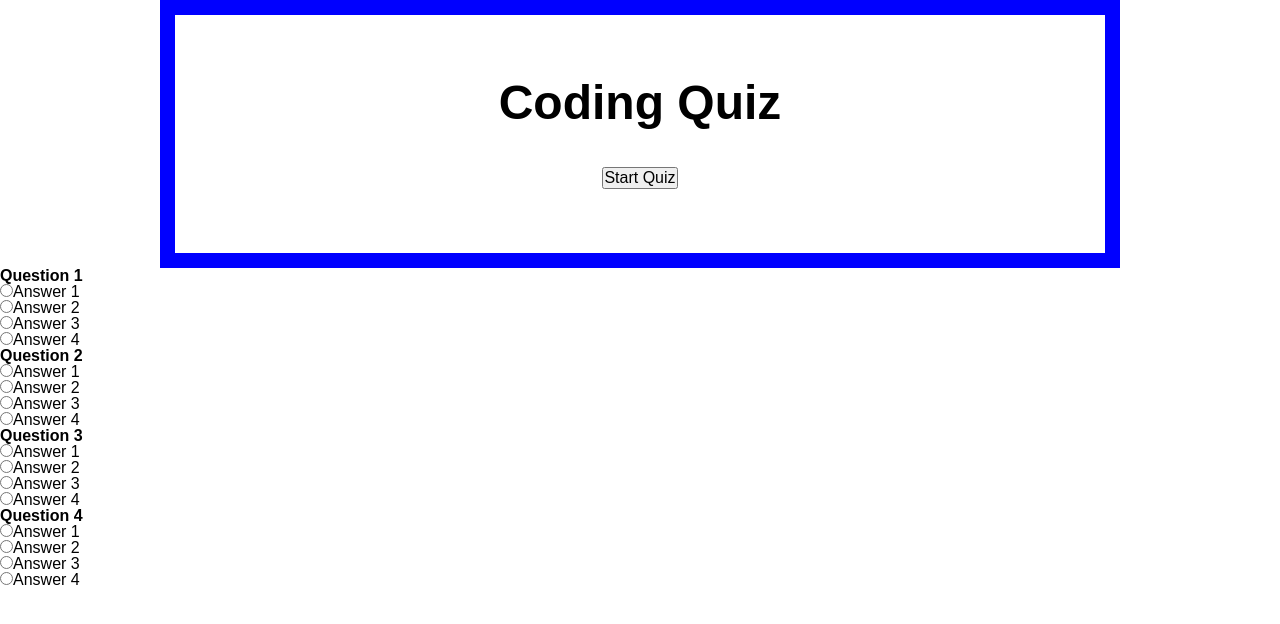
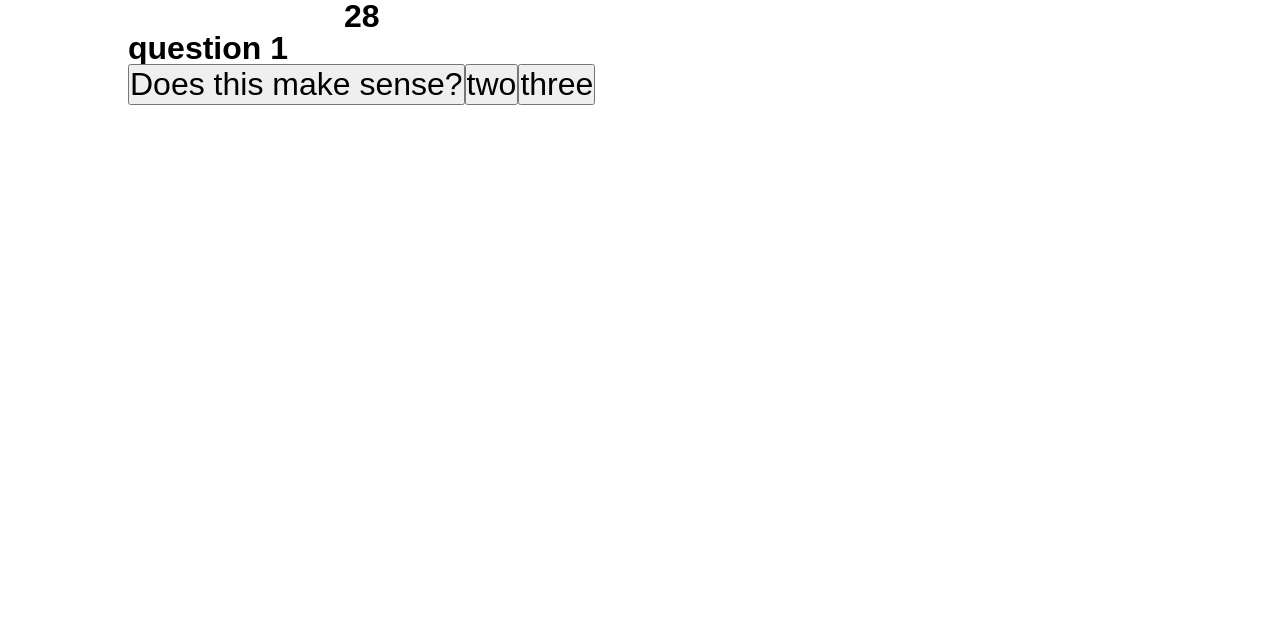
Before and after one commit to sadapannord/Coding-Quiz-04-Challenge, a plain HTML site: page index.html in a window 1280 px wide. Both pictures are taken after a click on the button "Start Quiz". Drawn offline with Linux system fonts and the light colour scheme.

Commit message:
editing JS for correct functions, CSS for view

```diff
--- a/index.html
+++ b/index.html
@@ -9,7 +9,7 @@
   <link rel="stylesheet" href="style.css" />
 </head>
 <body>
-    <header>
+    <header id="header">
       <h1>Coding Quiz</h1>
       <span class="start-button"><button>Start Quiz</button></span>
       <nav>
@@ -19,40 +19,14 @@
     <main>
       <section>
         <article>
-          <div><h2 class="questions" id="Q1">Question 1</h2>
-            <ul>
-                <li class="answersQ1" id="Q1A1"><input type="radio" name="Q1As">Answer 1</li>
+          <h2 id="timer"></h2>
+          <div><h2 class="questions" id="questionText">Question 1</h2>
+            <div id="answers">
+                <!-- <li class="answersQ1" id="Q1A1"><input type="radio" name="Q1As">Answer 1</li>
                 <li class="answersQ1" id="Q1A2"><input type="radio" name="Q1As">Answer 2</li>
                 <li class="answersQ1" id="Q1A3"><input type="radio" name="Q1As">Answer 3</li>
-                <li class="answersQ1" id="Q1A4"><input type="radio" name="Q1As">Answer 4</li>
-            </ul>
-           </div>
-           <div><h2 class="questions" id="Q2">Question 2</h2>
-            <ul>
-                <li class="answersQ2" id="Q2A1"><input type="radio" name="Q2As">Answer 1</li>
-                <li class="answersQ2" id="Q2A3"><input type="radio" name="Q2As">Answer 2</li>
-                <li class="answersQ2" id="Q2A3"><input type="radio" name="Q2As">Answer 3</li>
-                <li class="answersQ2" id="Q2A4"><input type="radio" name="Q2As">Answer 4</li>
-
-            </ul>
-           </div>
-           <div><h2 class="questions" id="Q3">Question 3</h2>
-            <ul>
-                <li class="answersQ3" id="Q3A1"><input type="radio"name="Q3As">Answer 1</li>
-                <li class="answersQ3"id="Q3A3"><input type="radio"name="Q3As">Answer 2</li>
-                <li class="answersQ3"id="Q3A3"><input type="radio"name="Q3As">Answer 3</li>
-                <li class="answersQ3"id="Q3A4"><input type="radio"name="Q3As">Answer 4</li>
-
-            </ul>
-           </div>
-           <div><h2 class="questions" id="Q4">Question 4</h2>
-            <ul>
-                <li class="answersQ4" id="Q4A1"><input type="radio"name="Q4As">Answer 1</li>
-                <li class="answersQ4"id="Q4A3"><input type="radio"name="Q4As">Answer 2</li>
-                <li class="answersQ4"id="Q4A3"><input type="radio"name="Q4As">Answer 3</li>
-                <li class="answersQ4"id="Q4A4"><input type="radio"name="Q4As">Answer 4</li>
-
-            </ul>
+                <li class="answersQ1" id="Q1A4"><input type="radio" name="Q1As">Answer 4</li>       -->
+                </div>
            </div>
           <div>
 
--- a/script.js
+++ b/script.js
@@ -1,37 +1,85 @@
 var questions = document.querySelectorAll(".questions")
-var answersQ1 = document.querySelectorAll(".answersQ1")
-var answersQ2 = document.querySelectorAll(".answersQ2")
-var answersQ3 = document.querySelectorAll(".answersQ3")
-var answersQ4 = document.querySelectorAll(".answersQ4")
+var questionText = document.querySelector("#questionText")
+var answersElement = document.querySelector("#answers")
+document.getElementById("questionText").style.display="none";
 console.log(questions)
-console.log(answersQ1)
-console.log(answersQ2)
-console.log(answersQ3)
-console.log(answersQ4)
-
 var timer;
 var timerCount;
-var rightAnswers;
-var wrongAnswers;
+var selectedAnswer;
+var rightAnswers = 0;
+var wrongAnswers = 0;
 var startButton= document.querySelector (".start-button")
+var q1correct;
+var questionIndex =0;
+var userAnswer;
+var timerElement=document.querySelector("#timer");
+var possibleQuestions = [
+    {
+        question:"question 1",
+        answerOne:"Does this make sense?",
+        answerTwo: "two",
+        answerThree: "three",
+        correctAnswer:"yep"
+    },
+    {
+        question:"question 2",
+        answerOne:"one",
+        answerTwo: "two",
+        answerThree: "three",
+        correctAnswer: "yep"
+    },
+    {
+        question:"question 3",
+        answerOne:"one",
+        answerTwo: "two",
+        answerThree: "three",
+        correctAnswer: "yep"
+    },
+    {
+        question:"question 4",
+        answerOne:"one",
+        answerTwo: "two",
+        answerThree: "three",
+        correctAnswer: "yep"
+    }
+]
+startButton.addEventListener("click",startQuiz)
 
-
-
-function init() {
-    correctAnswers();
-    incorrectAnswers();
-  }
-
-  // The startQuiz function is called when the start button is clicked
-  function startQuiz() {
-    rightAnswers = false;
+function startQuiz() {
     timerCount = 30;
     // Prevents start button from being clicked when round is in progress
     startButton.disabled = true;
-    startTimer()
-    console.log(timerCount)
+    startTimer();
+    getQuestions();
+    console.log(timerCount);
+    document.getElementById("header").style.display="none";
+
+
   }
 
+function checkAnswer(e){
+    userAnswer=e.target.innerText
+    console.log(userAnswer)
+    //check if answer is correct
+    if (userAnswer === possibleQuestions[questionIndex].correctAnswer) {
+        rightAnswers++;
+
+    }
+    else {
+        wrongAnswers++;
+    }
+    //increment question by 1
+    questionIndex++;
+    //check if there are more questions to display, show next question if there is
+    if(possibleQuestions.length > questionIndex) {
+        getQuestions()
+    }
+    else {
+        clearInterval(timer);
+
+    }
+
+ }
 
 
 function startTimer() {
@@ -39,46 +87,49 @@ function startTimer() {
     timer = setInterval(function() { //timer has been declared but not set
       timerCount--; //timerCount was set to 30 in line 28, now is 29 because -1
       timerElement.textContent = timerCount;
-      if (timerCount >= 0) {
-        // Tests if win condition is met
-        if (isWin && timerCount > 0) { //isWin is determined by checkWin, around line 129
-          // Clears interval and stops timer
+      if (timerCount <= 0) {
           clearInterval(timer);
-          winGame();//if we won it runs winGame function
-        }
-      }
-      // Tests if time has run out
-      if (timerCount === 0) {
-        // Clears interval
-        clearInterval(timer);
-        loseGame(); //
       }
     }, 1000);
   }
 
+function getQuestions(){
+    document.getElementById("questionText").style.display="flex"
+    questionText.textContent= possibleQuestions[questionIndex].question;
+    var answer1=document.createElement("button");
+    answer1.addEventListener("click",checkAnswer);
+    answer1.textContent=possibleQuestions[questionIndex].answerOne;
+    var answer2=document.createElement("button");
+    answer2.addEventListener("click", checkAnswer);
+    answer2.textContent=possibleQuestions[questionIndex].answerTwo;
+    var answer3=document.createElement("button");
+    answer3.addEventListener("click", checkAnswer);
+    answer3.textContent=possibleQuestions[questionIndex].answerThree;
+    answersElement.innerHTML="";
+    answersElement.append(answer1, answer2, answer3);
+
+}
+
+//startQuiz();
+
+/*function checkCorrect(){
+    if (selectedAnswerQ1===q1correct) {
+        rightAnswers++;
+        else {
+            wrongAnswers ++;
+        }
+
+    }
+}
+
+*/
+//init()
 
 
-
-init()
 /* might use this from office hours
 
 button.addEventListener("click",() =>{
     button.style.display = "none";
     setTimeout();
     questions.style.display = "none";
-})
-
-var possibleQuestions = [
-    {
-        questionOne:"question 1",
-        answerOne:"one",
-        answerTwo: "two",
-        correctAnswer:"yep"
-    },
-    {
-        questionTwo:"question 2",
-        answerOne:"one",
-        answerOne: "two",
-        correctAnswer: "yep"
-    }
-] */
+})*/
--- a/style.css
+++ b/style.css
@@ -11,10 +11,17 @@ h1 {
     font-size: 3em;
     margin-bottom: 5%;
 }
-.questions {
-    /*display: none;*/
+body {
+    display: flex;
+    margin: auto;
+    width: 80%;
+    text-align: center;
+    font-size: 2em;
+}
+/*.questions {
+    display: none;
 
 }
 .answers {
-    /*display: none;*/
+    display: none;
 }
```
